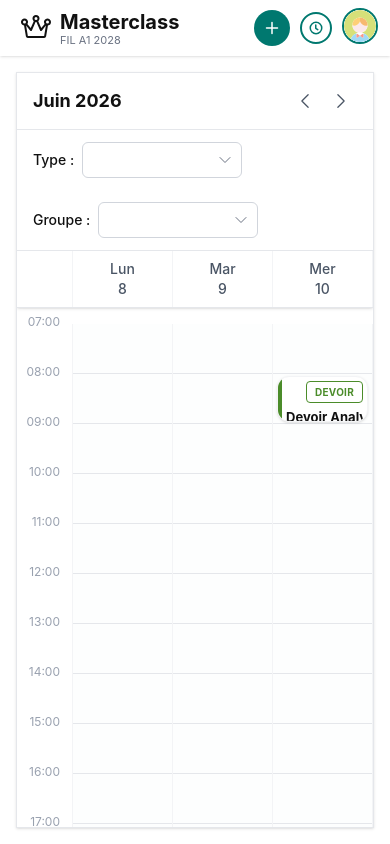
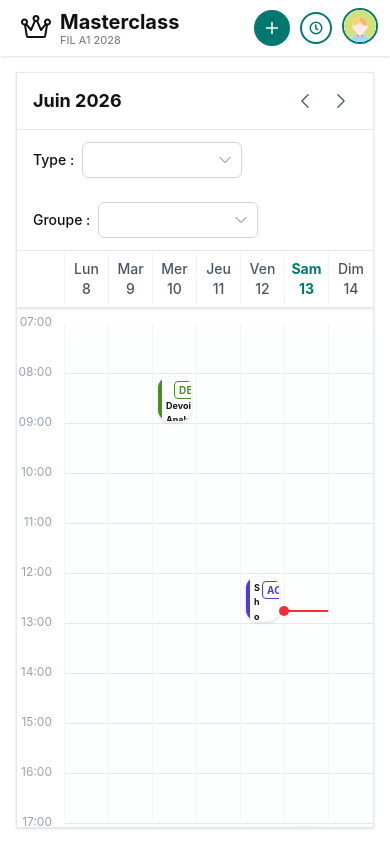
Before and after one commit to Arcols/Masterclass, a Vue app in the folder masterclass-front/: page / in a window 390 px wide. Built offline with nearby package versions, Linux system fonts and the light colour scheme.

Commit message:
feat(front): :lipstick: Ajout du responsive

```diff
--- a/masterclass-front/src/components/event/EventBadge.vue
+++ b/masterclass-front/src/components/event/EventBadge.vue
@@ -29,7 +29,7 @@ const badgeConfig = computed(() => {
 <template>
   <span
     v-if="badgeConfig"
-    class="inline-flex items-center gap-1 px-2 py-0.5 rounded text-[10px] font-bold tracking-wide border shrink-0 uppercase"
+    class="inline-flex items-center gap-1 px-1 py-0.3 rounded text-[10px] font-bold tracking-wide border shrink-0 uppercase"
     :class="badgeConfig.class"
   >
     {{ badgeConfig.label }}
--- a/masterclass-front/src/components/event/EventCard.vue
+++ b/masterclass-front/src/components/event/EventCard.vue
@@ -64,16 +64,16 @@ const leftBarColor = computed(() => `var(--color-tag-${props.event.type}-border)
 
         <span
           v-if="event.subject"
-          class="hidden md:block font-semibold text-gray-500 truncate w-full"
+          class="hidden md:block font-semibold text-gray-500 w-full whitespace-normal break-words md:truncate md:whitespace-nowrap"
           :class="isList ? 'text-sm' : 'text-[11px]'"
         >
           {{ event.subject }}
         </span>
         <span
           v-else
-          class="font-bold text-[var(--color-black)] truncate w-full"
+          class="font-bold text-[var(--color-black)] w-full whitespace-normal break-words md:truncate md:whitespace-nowrap"
           :class="[
-            isList ? 'text-lg' : 'text-sm',
+            isList ? 'text-lg' : 'md:text-[13px] text-[9px]',
             { 'line-through text-gray-400': event.isCompleted },
           ]"
         >
@@ -84,12 +84,12 @@ const leftBarColor = computed(() => `var(--color-tag-${props.event.type}-border)
       <EventBadge :type="event.type" class="hidden md:block shrink-0" />
     </div>
 
-    <div class="flex justify-between items-center mt-1">
+    <div class="flex justify-between items-center md:mt-1">
       <span
         v-if="event.subject"
-        class="flex font-bold text-[var(--color-black)] truncate pr-2"
+        class="flex font-bold text-[var(--color-black)] whitespace-normal break-words md:truncate md:whitespace-nowrap pr-2"
         :class="[
-          isList ? 'text-lg' : 'text-[13px]',
+          isList ? 'text-lg' : 'md:text-[13px] text-[9px]',
           { 'line-through text-gray-600': event.isCompleted },
         ]"
       >
@@ -100,7 +100,7 @@ const leftBarColor = computed(() => `var(--color-tag-${props.event.type}-border)
         v-else-if="!isList && event.location"
         class="flex items-center text-gray-500 text-[11px]"
       >
-        <MapPinIcon class="w-3 h-3 mr-1" />
+        <MapPinIcon class="hidden md:block w-3 h-3 mr-1" />
         {{ event.location }}
       </div>
 
--- a/masterclass-front/src/components/modals/EventDetailModal.vue
+++ b/masterclass-front/src/components/modals/EventDetailModal.vue
@@ -67,7 +67,7 @@ const modalTitle = computed(() => {
         <h2 id="event-detail-title" class="text-lg font-bold text-[var(--color-black)]">{{ modalTitle }}</h2>
         <button
           @click="emit('close')"
-          class="p-1.5 rounded-full text-gray-400 hover:bg-gray-100 hover:text-gray-700 transition-colors"
+          class="p-1.5 rounded-full text-gray-400 hover:bg-gray-100 hover:text-gray-700 transition-colors cursor-pointer"
           aria-label="Fermer la modale"
         >
           <XMarkIcon class="w-6 h-6" />
--- a/masterclass-front/src/components/planning/PlanningBoard.vue
+++ b/masterclass-front/src/components/planning/PlanningBoard.vue
@@ -172,10 +172,10 @@ const emit = defineEmits<{
     <div class="flex-1 overflow-auto relative flex flex-col">
       <div class="sticky top-0 z-40 flex border-b border-gray-200 bg-white shadow-sm shrink-0">
         <div
-          class="w-14 md:w-16 shrink-0 sticky left-0 z-50 bg-white border-r border-gray-100"
+          class="w-12 md:w-16 shrink-0 sticky left-0 z-50 bg-white border-r border-gray-100"
         ></div>
 
-        <div class="flex-1 grid grid-cols-7 min-w-[700px]">
+        <div class="flex-1 grid grid-cols-7">
           <div
             v-for="day in weekDays"
             :key="day.id"
@@ -195,23 +195,23 @@ const emit = defineEmits<{
 
       <div class="flex flex-1 relative pb-6">
 
-        <div class="w-14 md:w-16 shrink-0 sticky left-0 z-30 bg-white border-r border-gray-100">
+        <div class="w-12 md:w-16 shrink-0 sticky left-0 z-30 bg-white border-r border-gray-100">
           <div
             v-for="hour in hours.slice(0, -1)"
             :key="hour"
-            class="relative border-transparent text-xs text-gray-400 text-right pr-2"
+            class="relative border-transparent text-xs text-gray-400 text-right md:pr-2"
             :style="{ height: `${rowHeight}px` }"
           >
             <span class="absolute -top-2.5 right-2 bg-white px-1">
               {{ hour.toString().padStart(2, '0') }}:00
             </span>
           </div>
-          <div class="relative text-xs text-gray-400 text-right pr-2">
+          <div class="relative text-xs text-gray-400 text-right md:pr-2">
             <span class="absolute -top-2.5 right-2 bg-white px-1">00:00</span>
           </div>
         </div>
 
-        <div class="flex-1 grid grid-cols-7 min-w-[700px] relative bg-gray-50/30">
+        <div class="flex-1 grid grid-cols-7 relative bg-gray-50/30">
           <div class="absolute inset-0 pointer-events-none flex flex-col z-0">
             <div
               v-for="i in blocksCount"
```
